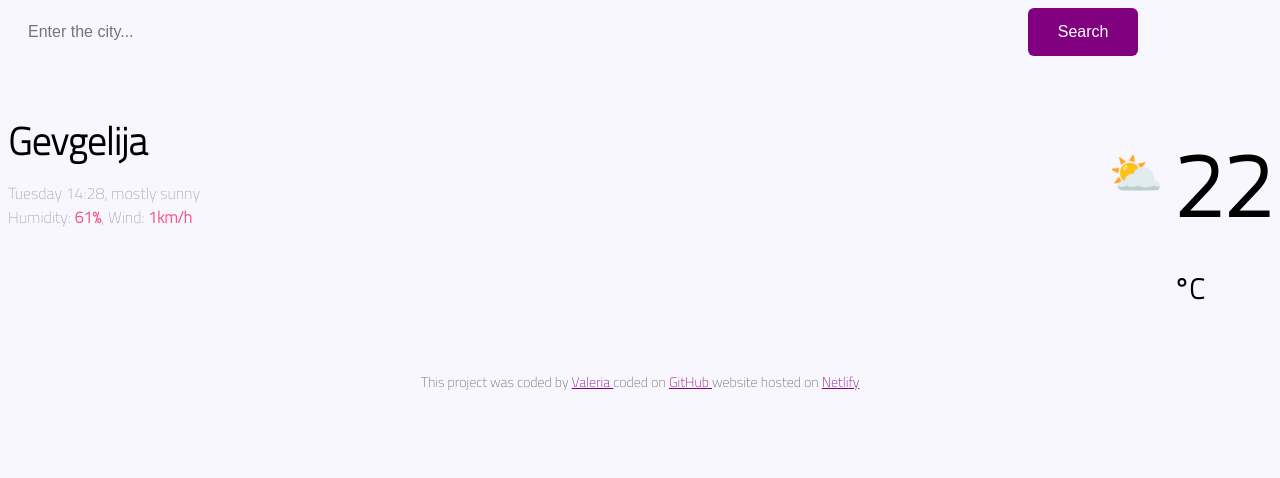
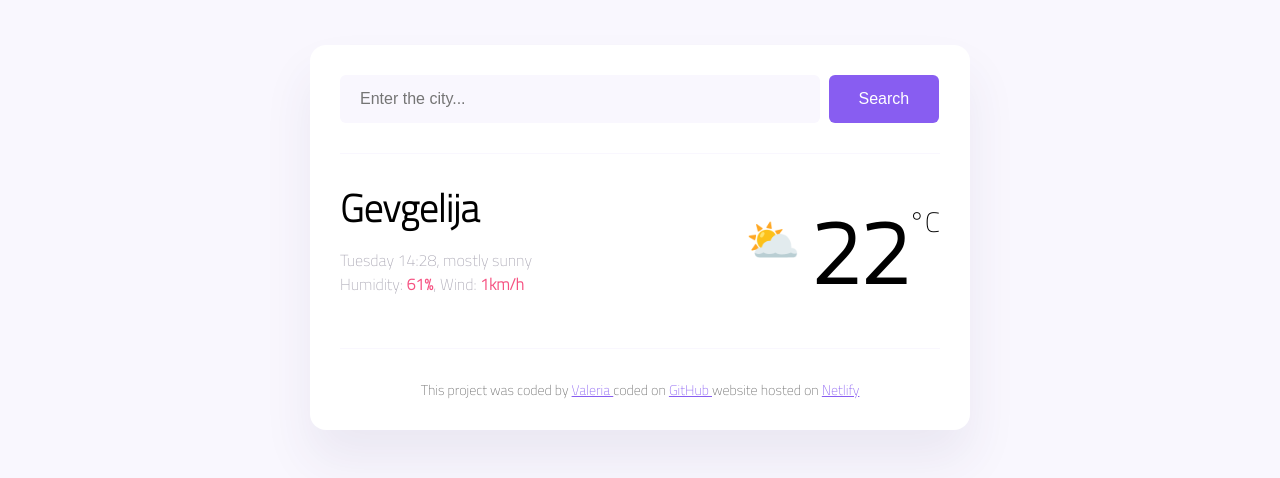
Before and after one commit to frau-romanova/weather-app, a plain HTML site: page index.html in a window 1280 px wide. Drawn offline with Linux system fonts and the light colour scheme.

Commit message:
fixed html mistakes

```diff
--- a/index.html
+++ b/index.html
@@ -7,10 +7,10 @@
 <link rel="preconnect" href="https://fonts.gstatic.com" crossorigin>
 <link href="https://fonts.googleapis.com/css2?family=Josefin+Sans&family=Titillium+Web:wght@200&display=swap" rel="stylesheet">
     <link rel="stylesheet" href="src/style.css"/>
-    <title>Document</title>
+    <title>Weather App</title>
 </head>
 <body>
-    <div class="weather-app-data"></div>
+    <div class="weather-app">
 <header>
     <form class="search-form">
         <input type="search"placeholder="Enter the city..." required class="search-form-input"/>
@@ -28,10 +28,11 @@
     </p>
     </div>
     <div class="weather-app-temperature-container">
-    <div class="weather-app-icon">⛅</div> <div class= "weather-app-temperature"> 22
-         <div class="weather-app-unit">°C</div>
-        </div>
-        </div>
+    <div class="weather-app-icon">⛅</div>
+    <div class= "weather-app-temperature"> 22 </div>
+    <div class="weather-app-unit">°C</div>
+    </div>
+    </div>
     </main>
     <footer> This project was coded by
         <a href="https://github.com/frau-romanova/" target="_blank"> Valeria </a>
--- a/src/style.css
+++ b/src/style.css
@@ -5,7 +5,7 @@ font-family: 'Titillium Web', sans-serif;;
 }
 
 a {
-    color: purple;
+    color: #885df1;
 }
 
 
@@ -30,7 +30,7 @@ padding: 15px 20px;
 font-size: 16px;
 }
 .search-form-button {
-    background: purple;
+    background: #885df1;
     padding: 15px 30px;
     border: none;
     margin-left: 5px;
@@ -58,7 +58,7 @@ line-height: 48px;
 font-size: 16px;
 color: rgba(39, 33, 66, 0.4);
 line-height: 24px;
-font-weight: 500px;
+font-weight: 500;
 }
 
 .weather-app-details strong {
```
